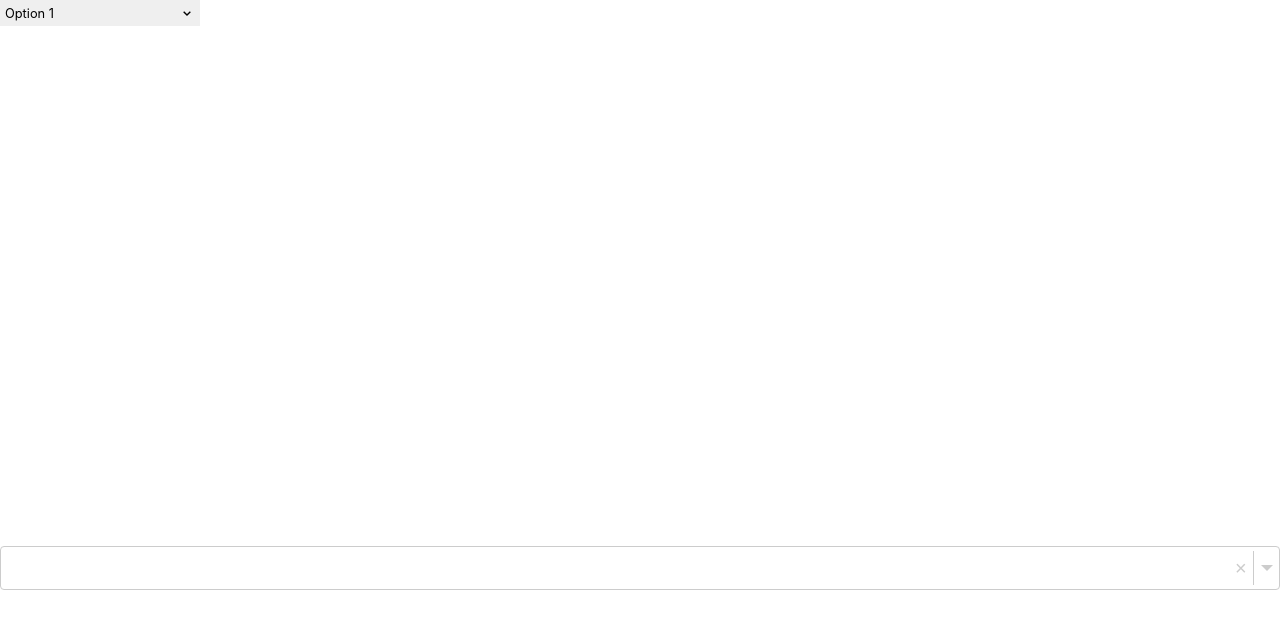
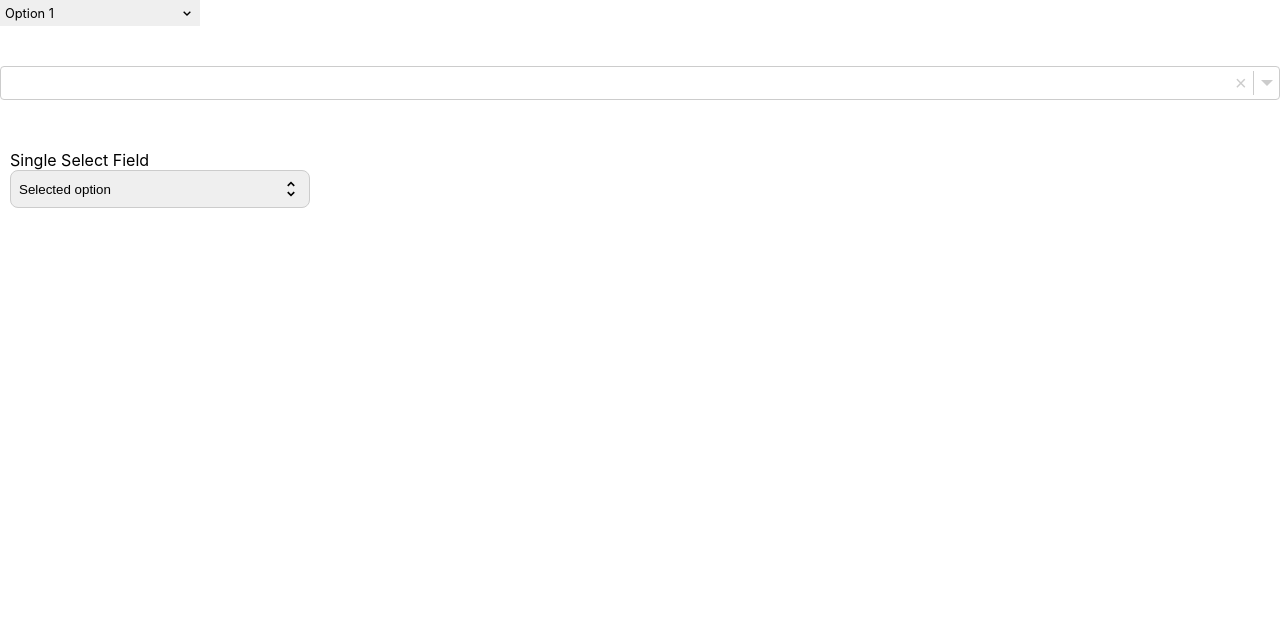
Before and after one commit to freddan88/CustomSelect, a React (Create React App) app: page / in a window 1280 px wide. Shown: the top 628 px of the page. Built offline with nearby package versions, Linux system fonts and the light colour scheme.

Commit message:
Built new custom-select-field

```diff
--- /dev/null
+++ b/src/SingleSelect/SingleSelectField.module.css
@@ -0,0 +1,60 @@
+.selectFieldTrigger {
+  display: flex;
+  justify-content: space-between;
+  align-items: center;
+  min-height: 38px;
+  padding: 0 8px;
+  border: 1px solid #cccccc;
+  border-radius: 8px;
+  max-width: 300px;
+  width: 100%;
+}
+
+.selectFieldTrigger:focus {
+  border-color: blue;
+}
+
+.selectFieldMenu {
+  position: fixed;
+  border-radius: 8px;
+  border: 1px solid blue;
+  background-color: #ffffff;
+  overflow-x: hidden;
+  max-height: 160px;
+  overflow-y: auto;
+  margin-top: 4px;
+  z-index: 10;
+}
+
+.selectFieldMenu ul,
+.selectFieldMenu li {
+  list-style: none;
+  text-align: left;
+  padding: 0;
+  margin: 0;
+}
+
+.selectFieldMenu ul {
+  padding: 8px 0;
+}
+
+.selectFieldMenu li {
+  align-items: center;
+  display: flex;
+  gap: 8px;
+}
+
+.selectFieldMenu input {
+  display: none;
+}
+
+.selectFieldMenu label {
+  padding: 4px 8px;
+  cursor: pointer;
+  display: block;
+  flex-grow: 1;
+}
+
+.selectFieldMenu input:checked ~ label {
+  background-color: aqua;
+}
--- /dev/null
+++ b/src/SingleSelect/SingleSelectField.tsx
@@ -0,0 +1,109 @@
+import React, {
+  useState,
+  MouseEvent,
+  useRef,
+  RefObject,
+  ChangeEvent,
+  MutableRefObject,
+} from "react";
+import { MdUnfoldMore } from "react-icons/md";
+import styles from "./SingleSelectField.module.css";
+
+interface IProps {}
+
+const fieldId = "single-select-field";
+const fieldName1 = "single-select-field-name-1";
+const fieldName2 = "single-select-field-name-2";
+
+let selectElementPositions = { bottom: 0, left: 0, width: 0 };
+
+const multiSelect = false;
+
+const SingleSelectField: React.FC<IProps> = (props) => {
+  const [selectedOptions, setSelectedOptions] = useState<string[]>([]);
+  const [isOpen, setIsOpen] = useState<boolean>(false);
+
+  const selectTriggerRef: RefObject<HTMLButtonElement> = useRef(null);
+  const selectedOptionsRef: MutableRefObject<string[]> = useRef([]);
+
+  const handleSelectClick = (e: MouseEvent<HTMLButtonElement>) => {
+    const selectButton = e.target as HTMLElement;
+    if (!isOpen && selectButton === selectTriggerRef.current) {
+      selectElementPositions = selectButton.getBoundingClientRect();
+      setIsOpen(true);
+    } else {
+      if (selectButton === selectTriggerRef.current) setIsOpen(false);
+    }
+  };
+
+  const handleOptionSelect = (e: ChangeEvent<HTMLInputElement>) => {
+    const inputElement = e.target as HTMLInputElement;
+    const { value, checked, name } = inputElement;
+    if (multiSelect) {
+      selectedOptionsRef.current = checked
+        ? [...selectedOptionsRef.current, value]
+        : selectedOptionsRef.current.filter((item) => item !== value);
+      setSelectedOptions(selectedOptionsRef.current);
+      console.log({ name, value: selectedOptionsRef.current });
+    } else {
+      setSelectedOptions([value]);
+      console.log({ name, value });
+    }
+  };
+
+  return (
+    <div style={{ margin: "10px" }}>
+      <label htmlFor={fieldId}>Single Select Field</label>
+      <button
+        type="button"
+        id={fieldId}
+        className={styles.selectFieldTrigger}
+        ref={selectTriggerRef}
+        onClick={handleSelectClick}
+        onBlur={() => setIsOpen(false)}
+      >
+        <span style={{ pointerEvents: "none" }}>Selected option</span>
+        <MdUnfoldMore style={{ pointerEvents: "none" }} size={20} />
+        {isOpen && (
+          <div
+            style={{
+              top: selectElementPositions.bottom,
+              left: selectElementPositions.left,
+              minWidth: selectElementPositions.width,
+            }}
+            className={styles.selectFieldMenu}
+          >
+            <ul>
+              <li>
+                <input
+                  type={multiSelect ? "checkbox" : "radio"}
+                  id={fieldName1}
+                  name={fieldName1}
+                  value={fieldName1}
+                  checked={selectedOptions.includes(fieldName1)}
+                  onFocus={(e) => e.stopPropagation()}
+                  onChange={handleOptionSelect}
+                />
+                <label htmlFor={fieldName1}>Option #1</label>
+              </li>
+              <li>
+                <input
+                  type={multiSelect ? "checkbox" : "radio"}
+                  id={fieldName2}
+                  name={fieldName1}
+                  value={fieldName2}
+                  checked={selectedOptions.includes(fieldName2)}
+                  onFocus={(e) => e.stopPropagation()}
+                  onChange={handleOptionSelect}
+                />
+                <label htmlFor={fieldName2}>Option #2</label>
+              </li>
+            </ul>
+          </div>
+        )}
+      </button>
+    </div>
+  );
+};
+
+export default SingleSelectField;
--- a/src/index.css
+++ b/src/index.css
@@ -1,13 +1,19 @@
 body {
   margin: 0;
-  font-family: -apple-system, BlinkMacSystemFont, 'Segoe UI', 'Roboto', 'Oxygen',
-    'Ubuntu', 'Cantarell', 'Fira Sans', 'Droid Sans', 'Helvetica Neue',
+  font-family: -apple-system, BlinkMacSystemFont, "Segoe UI", "Roboto", "Oxygen",
+    "Ubuntu", "Cantarell", "Fira Sans", "Droid Sans", "Helvetica Neue",
     sans-serif;
   -webkit-font-smoothing: antialiased;
   -moz-osx-font-smoothing: grayscale;
 }
 
 code {
-  font-family: source-code-pro, Menlo, Monaco, Consolas, 'Courier New',
+  font-family: source-code-pro, Menlo, Monaco, Consolas, "Courier New",
     monospace;
 }
+
+*,
+*::before,
+*::after {
+  box-sizing: border-box;
+}
--- a/src/index.tsx
+++ b/src/index.tsx
@@ -4,6 +4,7 @@ import "./index.css";
 import CustomSelect from "./CustomSelect/CustomSelect";
 import reportWebVitals from "./reportWebVitals";
 import InputFieldSelect from "./inputFields/inputFieldSelect/InputFieldSelect";
+import SingleSelectField from "./SingleSelect/SingleSelectField";
 
 const array = [
   {
@@ -53,31 +54,10 @@ ReactDOM.render(
     <CustomSelect data={array} initialData={initialOption} />
     <br />
     <br />
+    <InputFieldSelect options={selectData} name="brands" />
     <br />
     <br />
-    <br />
-    <br />
-    <br />
-    <br />
-    <br />
-    <br />
-    <br />
-    <br />
-    <br />
-    <br />
-    <br />
-    <br />
-    <br />
-    <br />
-    <br />
-    <br />
-    <br />
-    <br />
-    <br />
-    <br />
-    <br />
-    <br />
-    <InputFieldSelect options={selectData} name="brands" />
+    <SingleSelectField />
   </React.StrictMode>,
   document.getElementById("root")
 );
```
